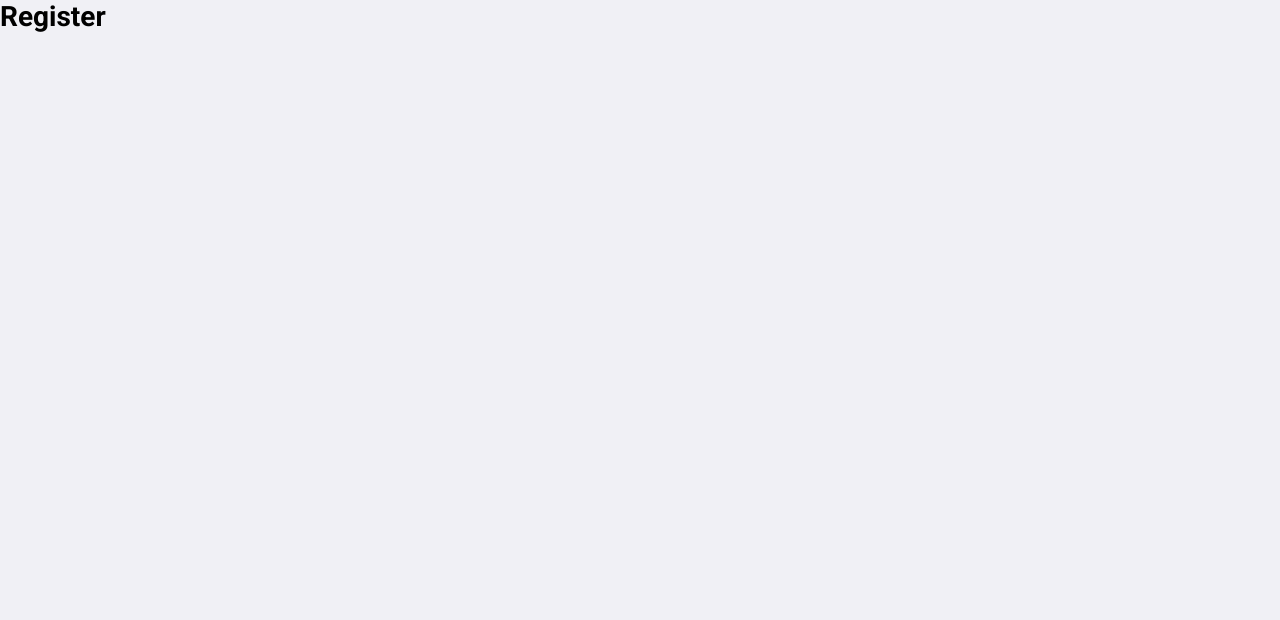
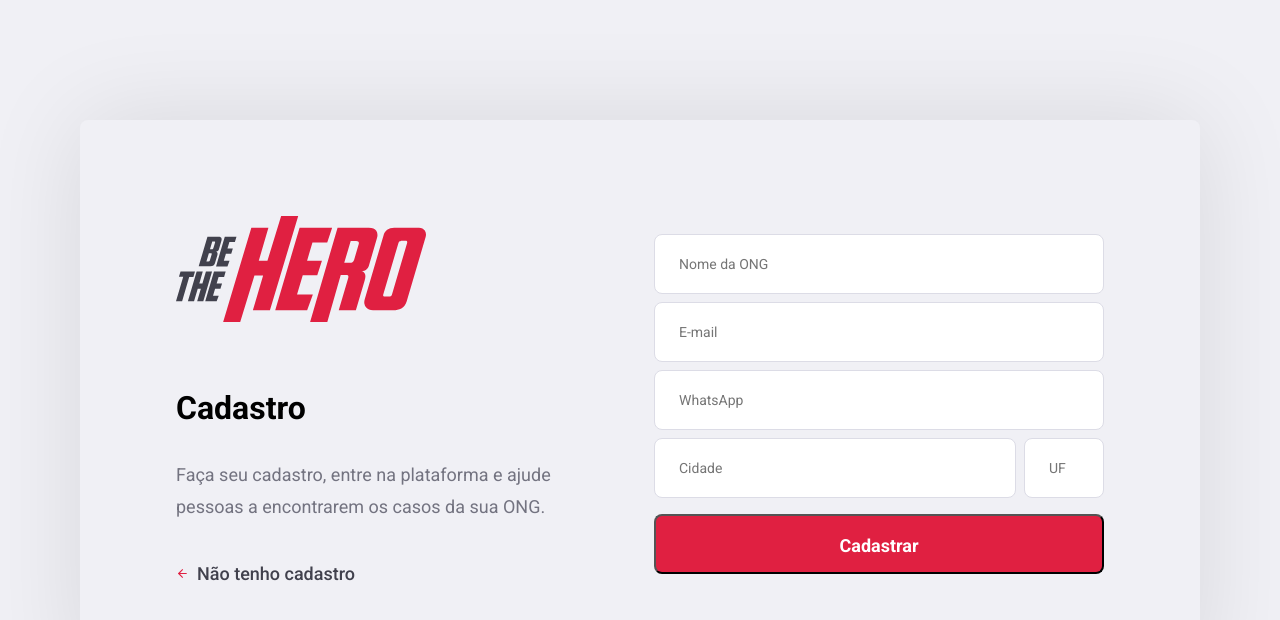
Before and after one commit to Deathsooul/ReactJs-Estudo, a React (Create React App) app in the folder bethehero/: page /register in a window 1280 px wide. Shown: the top 620 px of the page. Built offline with nearby package versions, Linux system fonts and the light colour scheme.

Commit message:
Pagina de Register

```diff
--- a/bethehero/src/global.css
+++ b/bethehero/src/global.css
@@ -50,3 +50,27 @@
 .button:hover{
     filter: brightness(90%);
 }
+
+.logon-container section.form form h1{
+    font-size: 32px;
+    margin-bottom: 32px;
+}
+
+.back-link{
+    display: flex;
+    align-items: center;
+    margin-top: 40px;
+    color: #41414d;
+    font-size: 18px;
+    text-decoration: none;
+    font-weight: 500;
+    transition: opacity 0.2s;
+}
+
+.back-link svg{
+    margin-right: 8px;
+}
+
+.back-link:hover{
+    opacity: 0.8;
+}
--- a/bethehero/src/pages/Logon/index.js
+++ b/bethehero/src/pages/Logon/index.js
@@ -1,4 +1,5 @@
 import React from 'react';
+import { Link } from 'react-router-dom';
 import { FiLogIn } from 'react-icons/fi';
 
 import './styles.css';
@@ -18,10 +19,10 @@
 
                     <input placeholder="Sua ID" />
                     <button type="submit" className="button"> Entrar </button>
-                    <a href="/register">
+                    <Link className="back-link" to="/register">
                         <FiLogIn size={13} color="#E02041" />
                     Não tenho cadastro
-                    </a>
+                    </Link>
                 </form>
             </section>
 
--- a/bethehero/src/pages/Logon/styles.css
+++ b/bethehero/src/pages/Logon/styles.css
@@ -18,27 +18,3 @@
 .logon-container section.form form{
     margin-top: 100px;
 }
-
-.logon-container section.form form h1{
-    font-size: 32px;
-    margin-bottom: 32px;
-}
-
-.logon-container section.form form a{
-    display: flex;
-    align-items: center;
-    margin-top: 40px;
-    color: #41414d;
-    font-size: 18px;
-    text-decoration: none;
-    font-weight: 500;
-    transition: opacity 0.2s;
-}
-
-.logon-container section .form form a svg{
-    margin-right: 8px;
-}
-
-.logon-container section .form form a:hover{
-    opacity: 0.8;
-}
--- a/bethehero/src/pages/Register/index.js
+++ b/bethehero/src/pages/Register/index.js
@@ -1,9 +1,39 @@
 import React from 'react';
+import { Link } from 'react-router-dom';
+import { FiArrowLeft } from 'react-icons/fi';
 
 import './styles.css'
 
+import logoImg from '../../assets/logo.svg'
+
 export default function Register() {
     return (
-        <h1>Register</h1>
+        <div className="register-container">
+            <div className="content">
+                <section>
+                    <img src={logoImg} alt="Be the Hero" />
+
+                    <h1>Cadastro</h1>
+                    <p>Faça seu cadastro, entre na plataforma e ajude pessoas a encontrarem os casos da sua ONG.</p>
+
+                    <Link className="back-link" to="/">
+                        <FiArrowLeft size={13} color="#E02041" />
+                        Não tenho cadastro
+                    </Link>
+                </section>
+
+                <form >
+                    <input placeholder="Nome da ONG" />
+                    <input type="email" placeholder="E-mail" />
+                    <input placeholder="WhatsApp" />
+                    <div className="input-group">
+                        <input placeholder="Cidade" />
+                        <input placeholder="UF" style={{ width: 80 }} />
+                    </div>
+                    <button className="button" type="submit">Cadastrar</button>
+                </form>
+            </div>
+        </div>
+
     );
 }
--- a/bethehero/src/pages/Register/styles.css
+++ b/bethehero/src/pages/Register/styles.css
@@ -0,0 +1,55 @@
+.register-container{
+    width: 100%;
+    max-width: 1120px;
+    height: 100vh;
+    margin: 0 auto;
+
+    display: flex;
+    align-items:  center;
+    justify-content: center;
+}
+
+.register-container .content{
+    width: 100%;
+    padding: 96px;
+    background: #f0f0f5;
+    box-shadow: 0 0 100px rgba(0, 0, 0, 0.1);
+    border-radius: 8px;
+
+    display: flex;
+    justify-content: space-between;
+    align-items: center;
+}
+
+.register-container .content section{
+    width: 100%;
+    max-width: 380px;
+}
+
+.register-container .content section h1{
+    margin: 64px 0 32px;
+    font-size: 32px;
+}
+
+.register-container .content section p{
+    font-size: 18px;
+    color: #737380;
+    line-height: 32px;
+}
+
+.register-container .content form{
+    width: 100%;
+    max-width: 450px;
+}
+
+.register-container .content form input{
+    margin-top: 8px;
+}
+
+.register-container .content form .input-group{
+    display: flex;
+}
+
+.register-container .content form .input-group input + input{
+    margin-left: 8px;
+}
```
